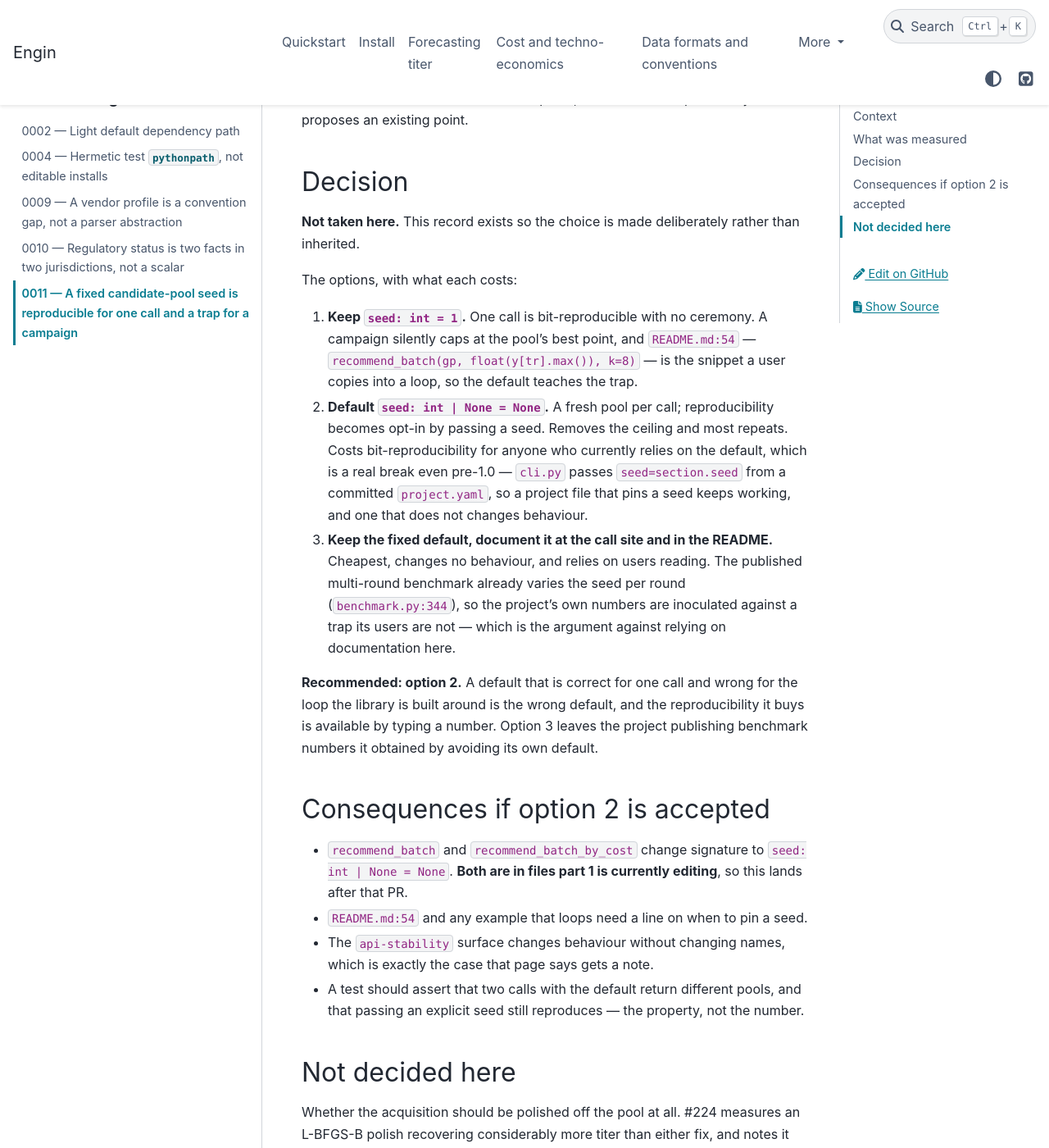
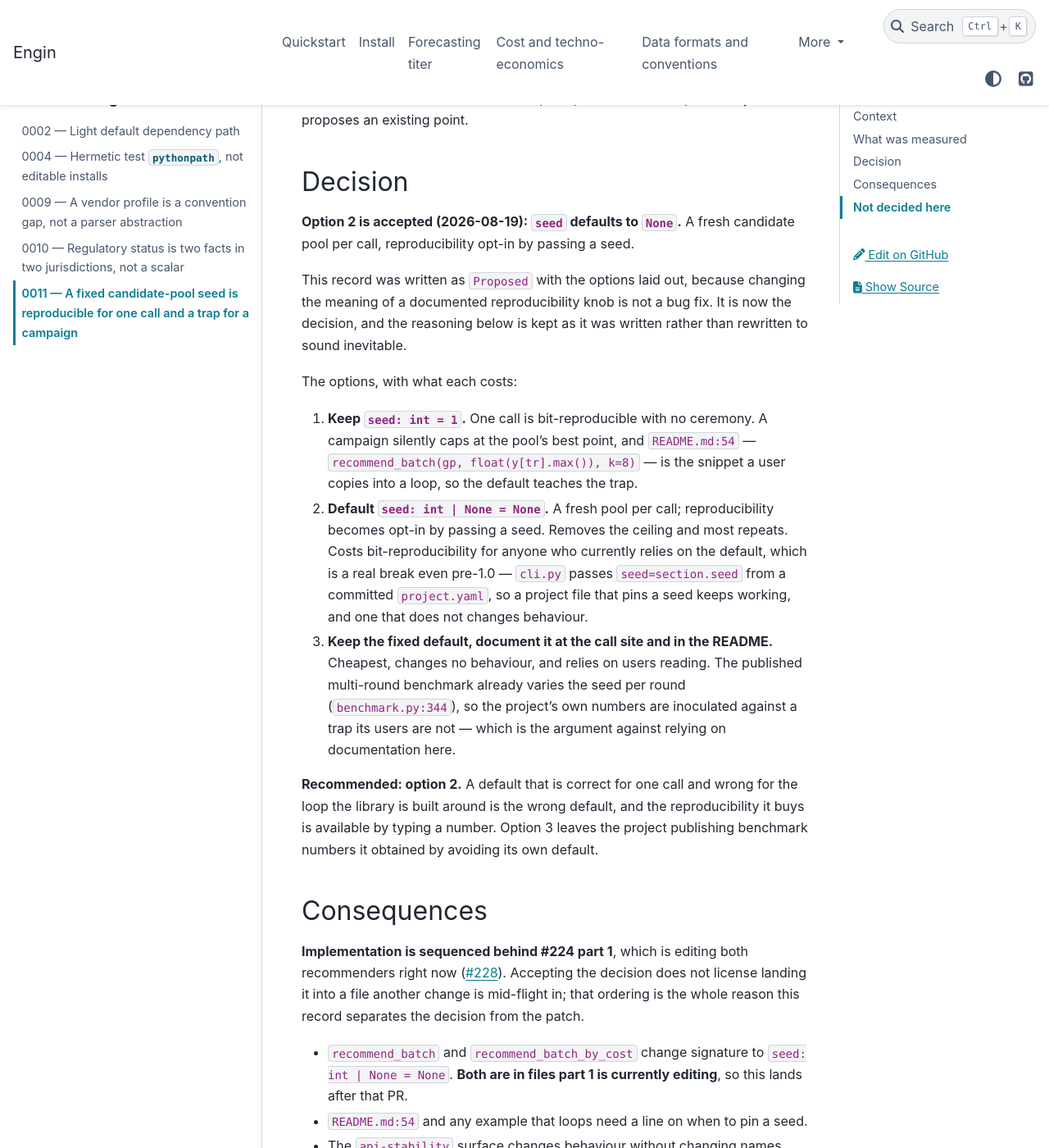
Before and after one commit to enginbio/engin-suite, a Sphinx documentation site: the page built from docs/adr/0011-a-fixed-pool-seed-is-a-campaign-trap.md, in a window 1280 px wide and 1400 px high, scrolled down 1533 px. Shown: the whole window at 82% size. Built offline with Sphinx 7.4.7 and the PyData theme 0.15.4, drawn with Linux system fonts in a browser that asks for light colours; some of the changed text lies outside the part shown.

Commit message:
Accept ADR 0011: seed defaults to None
The founder's call, taken 2026-08-19. `recommend_batch` and
`recommend_batch_by_cost` will default `seed` to None -- a fresh candidate pool
per call, with reproducibility opt-in by passing a seed.

**No code changes here.** #224 part 1 (#228) is editing both recommenders right
now, and landing this into the same two functions while that is in flight is the
collision this record deliberately sequenced around. Accepting a decision does
not license landing the patch the moment it is accepted.

The Proposed text is kept as written rather than rewritten to sound inevitable.
The measured case for it stands: the fixed seed=1 pool caps every campaign at
110.770 g/L -- exactly the best true titer among its own 4,000 points -- while
varying the pool seed per round recovers +2.78 g/L on this checkout. And
benchmarks/benchmark.py:344 already varies the seed, so the published multi-round
numbers were obtained by avoiding a default that README.md:54 teaches to users.

Checks: ruff check clean. check_claims.py green across 42 Tier A documents.
check_corrections.py green. sphinx-build -W green.

Co-Authored-By: Claude Opus 5 <noreply@anthropic.com>

```diff
--- a/docs/adr/0011-a-fixed-pool-seed-is-a-campaign-trap.md
+++ b/docs/adr/0011-a-fixed-pool-seed-is-a-campaign-trap.md
@@ -47,7 +47,12 @@ point.
 
 ## Decision
 
-**Not taken here.** This record exists so the choice is made deliberately rather than inherited.
+**Option 2 is accepted (2026-08-19): `seed` defaults to `None`.** A fresh candidate pool per call,
+reproducibility opt-in by passing a seed.
+
+This record was written as `Proposed` with the options laid out, because changing the meaning of a
+documented reproducibility knob is not a bug fix. It is now the decision, and the reasoning below is
+kept as it was written rather than rewritten to sound inevitable.
 
 The options, with what each costs:
 
@@ -69,7 +74,12 @@ library is built around is the wrong default, and the reproducibility it buys is
 typing a number. Option 3 leaves the project publishing benchmark numbers it obtained by avoiding
 its own default.
 
-## Consequences if option 2 is accepted
+## Consequences
+
+**Implementation is sequenced behind #224 part 1**, which is editing both recommenders right now
+([#228](https://github.com/enginbio/engin-suite/pull/228)). Accepting the decision does not license
+landing it into a file another change is mid-flight in; that ordering is the whole reason this
+record separates the decision from the patch.
 
 - `recommend_batch` and `recommend_batch_by_cost` change signature to `seed: int | None = None`.
   **Both are in files part 1 is currently editing**, so this lands after that PR.
```
Also changed, not shown: other parts of docs/adr/0011-a-fixed-pool-seed-is-a-campaign-trap.md (+1 -1 lines).
